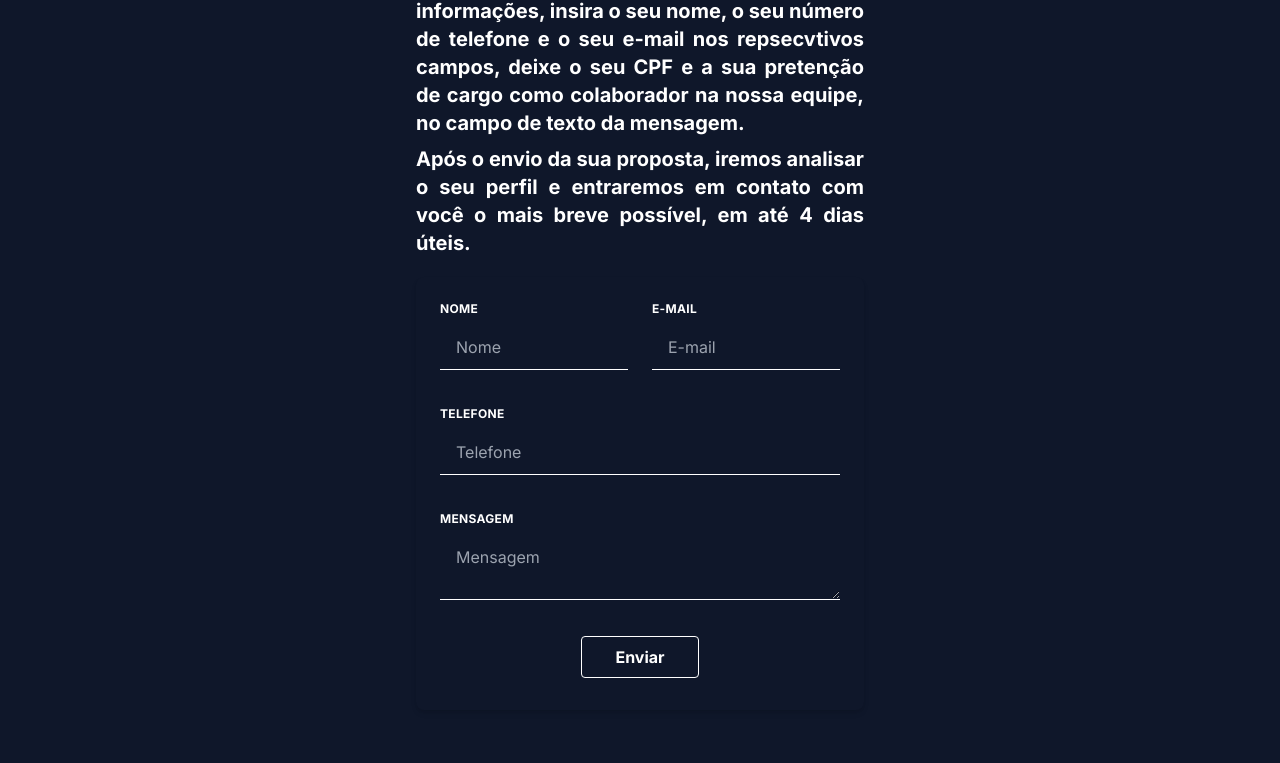
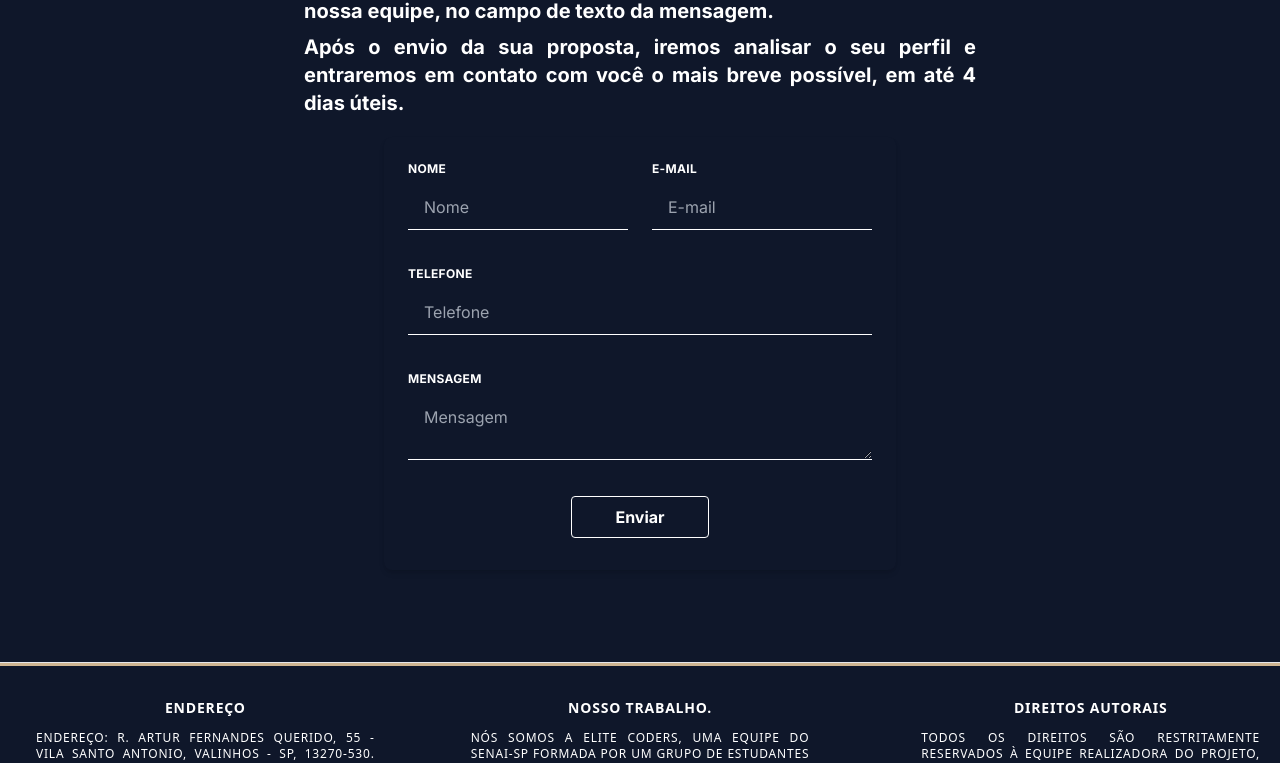
Before and after one commit to vilasboasfabio/front-guia-gatronomico, a Next.js app: page /contatoparacadastro in a window 1280 px wide. Shown: the part 479-1242 px from the top of the page. Built offline with nearby package versions, Linux system fonts and the light colour scheme; no server answers.

Commit message:
fix contact form

```diff
--- a/app/contatoparacadastro/page.jsx
+++ b/app/contatoparacadastro/page.jsx
@@ -66,7 +66,7 @@ function Login() {
             <ErrorPopup errors={errors} />
             <hr className='bg-lbronze h-1 -mt-1' />
             <div className=' flex items-center justify-center bg-slate-900 py-12 px-4 sm:px-6 lg:px-8'>
-                <div className='max-w-md w-full space-y-8'>
+                <div className=' max-w-2xl w-full space-y-8'>
                     <div>
                         <h2 className='mt-6 text-center text-3xl font-extrabold text-lbronze'>
                            Olá, deseja se tornar um colaborador da Elite Chefs?
@@ -75,7 +75,9 @@ function Login() {
                             <h4 className='text-justify text-xl font-bold text-gray-300 mb-3'>Você pode se tornar um membro da Elite Chefs e ter acesso a área de membros, onde você pode auxiliar na nossa curadoria, cadastrar restaurantes e muito mais.</h4>
                             <p className='text-justify text-xl mb-2 font-bold text-white'>Para isso, basta entrar em contato com a gente, enviando a sua proposta no formulário abaixo. Certifique-se de preencher os campos corretamente com as suas informações, insira o seu nome, o seu número de telefone e o seu e-mail nos repsecvtivos campos, deixe o seu CPF e a sua pretenção de cargo como colaborador na nossa equipe, no campo de texto da mensagem. </p>
                             <p className='text-justify mb-5 text-xl font-bold text-white'>Após o envio da sua proposta, iremos analisar o seu perfil e entraremos em contato com você o mais breve possível, em até 4 dias úteis.</p>
+                           <div className='w-full flex justify-center'>
                             <ContactForm contato={contato} handleChange={handleChange} handleSubmit={handleSubmit} />
+                            </div>
                             <PopUpCadastre isOpen={isModalOpen} onClose={() => setIsModalOpen(false)}/>
 
                         </div>
```
